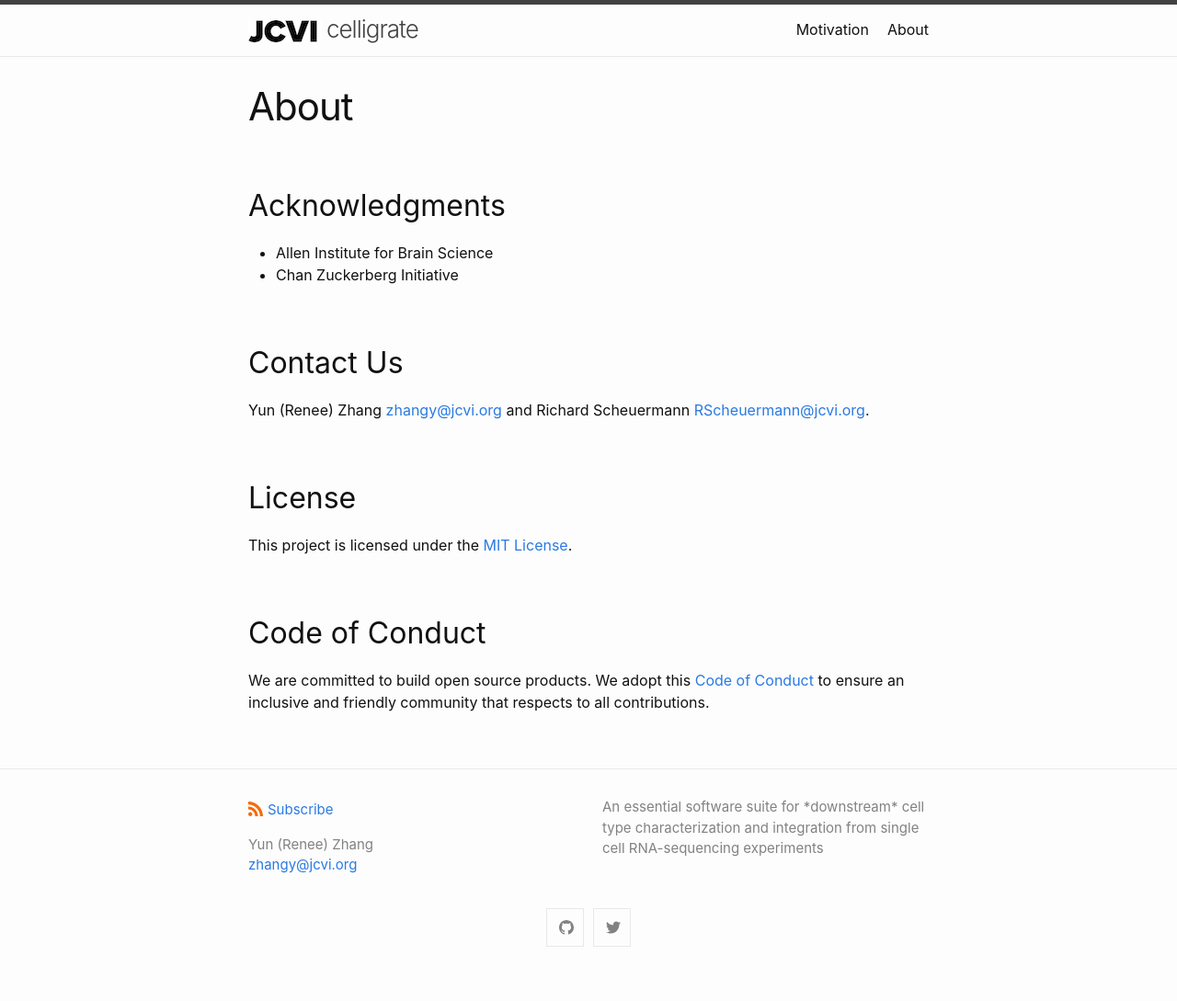
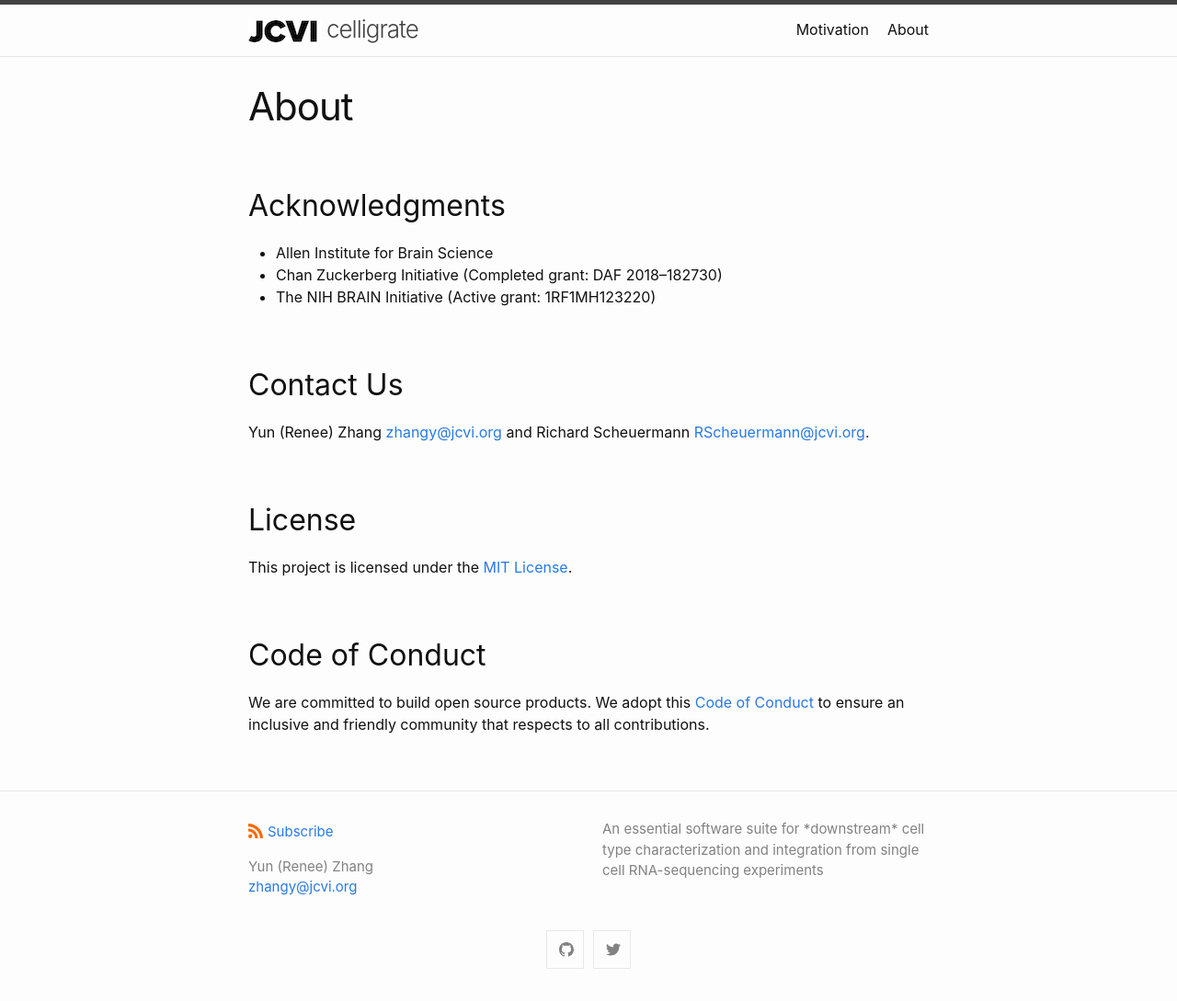
Before and after one commit to JCVenterInstitute/celligrate, a Jekyll site: the page built from about.md, in a window 1280 px wide. Shown: the whole page at 92% size. Built offline with Jekyll 4.4.1, drawn with Linux system fonts in a browser that asks for light colours; before the commit the page ends 1065 px from its top, so only the background shows below that.

Commit message:
added grant number

```diff
--- a/about.md
+++ b/about.md
@@ -7,7 +7,8 @@ permalink: /about/
 ## Acknowledgments
 
 * Allen Institute for Brain Science
-* Chan Zuckerberg Initiative
+* Chan Zuckerberg Initiative (Completed grant: DAF 2018–182730)
+* The NIH BRAIN Initiative (Active grant: 1RF1MH123220)
 
 ## Contact Us
 
```
